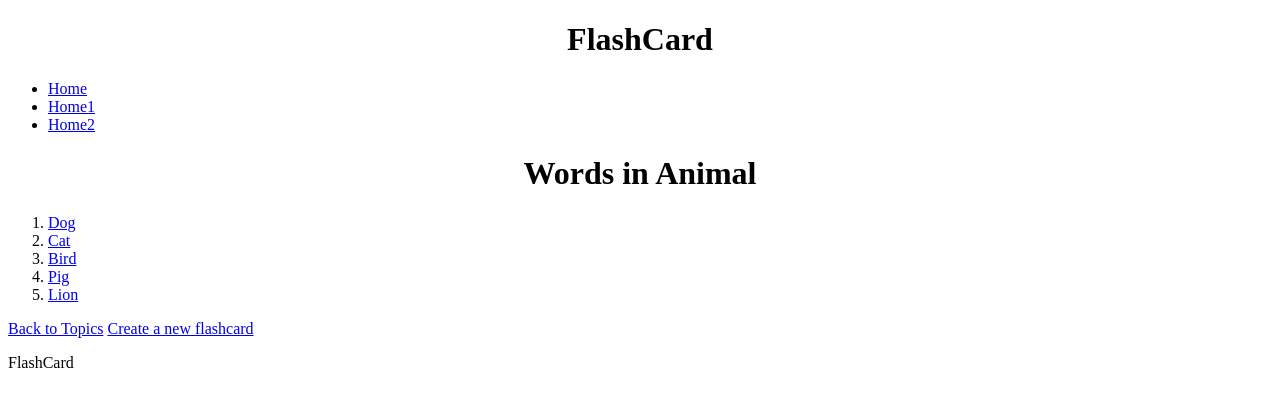
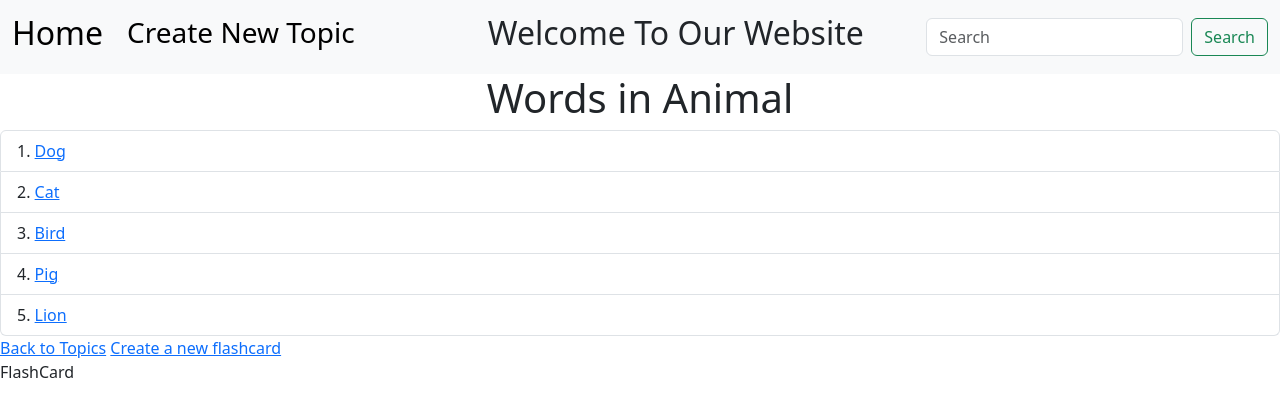
Before and after one commit to slhomles/English-Flashcards-Web-App-with-Django, a Django app: page /flashcards/1/ in a window 1280 px wide. Shown: the top 417 px of the page. Run offline with Django 4.2, Linux system fonts and the light colour scheme; data comes from the database, SQL or seed files in the repository.

Commit message:
update master.html

```diff
--- a/flashcards/templates/master.html
+++ b/flashcards/templates/master.html
@@ -1,25 +1,46 @@
+{% load static %}
 <!DOCTYPE html>
 <html lang="en">
 <head>
     <meta charset="UTF-8">
     <meta name="viewport" content="width=device-width, initial-scale=1.0">
-    {% load static %}
+
+    <link href = "https://cdn.jsdelivr.net/npm/bootstrap@5.3.3/dist/css/bootstrap.min.css" rel="stylesheet" integrity="sha384-QWTKZyjpPEjISv5WaRU9OFeRpok6YctnYmDr5pNlyT2bRjXh0JMhjY6hW+ALEwIH" crossorigin="anonymous">
+
+    <link rel="stylesheet" type="text/css" href="{% static 'css/CenterText.css' %}">
+
+    <script src="https://cdnjs.cloudflare.com/ajax/libs/jquery/3.7.1/jquery.min.js" integrity="sha512-v2CJ7UaYy4JwqLDIrZUI/4hqeoQieOmAZNXBeQyjo21dadnwR+8ZaIJVT8EE2iyI61OV8e6M8PP2/4hpQINQ/g==" crossorigin="anonymous" referrerpolicy="no-referrer"></script>
+
+    <script src="https://cdn.jsdelivr.net/npm/@popperjs/core@2.11.8/dist/umd/popper.min.js" integrity="sha384-I7E8VVD/ismYTF4hNIPjVp/Zjvgyol6VFvRkX/vR+Vc4jQkC+hVqc2pM8ODewa9r" crossorigin="anonymous"></script>
+
+    <script src="https://cdn.jsdelivr.net/npm/bootstrap@5.3.3/dist/js/bootstrap.min.js" integrity="sha384-0pUGZvbkm6XF6gxjEnlmuGrJXVbNuzT9qBBavbLwCsOGabYfZo0T0to5eqruptLy" crossorigin="anonymous"></script>
+
     <title>{% block title %}FlashCard{% endblock %}</title>
-    <link rel="stylesheet" type="text/css" href="{% static 'css/CenterText.css' %}">
+
 </head>
 <body>
-
     <header>
-        <h1>FlashCard</h1>
-        <nav>
-            <ul>
-                <li><a href="{% url 'topics' %}">Home</a></li>
-                <li><a href="{% url 'topics' %}">Home1</a></li>
-                <li><a href="{% url 'topics' %}">Home2</a></li>
-            </ul>
-        </nav>
+        <nav class="navbar navbar-expand-lg bg-body-tertiary">
+            <div class="container-fluid">
+              <a class="navbar-brand" href="{% url 'topics' %}"><h2>Home</h2></a>
+              <button class="navbar-toggler" type="button" data-bs-toggle="collapse" data-bs-target="#navbarSupportedContent" aria-controls="navbarSupportedContent" aria-expanded="false" aria-label="Toggle navigation">
+                <span class="navbar-toggler-icon"></span>
+              </button>
+              <div class="collapse navbar-collapse" id="navbarSupportedContent">
+                <ul class="navbar-nav me-auto mb-2 mb-lg-0">
+                  <li class="nav-item">
+                    <a class="nav-link active" aria-current="page" href="{% url 'create_topic' %}"><h3>Create New Topic</h3></a>
+                  </li>
+                </ul>
+                <h2 class="mx-auto">Welcome To Our Website</h2>
+                <form class="d-flex" role="search">
+                  <input class="form-control me-2" type="search" placeholder="Search" aria-label="Search">
+                  <button class="btn btn-outline-success" type="submit">Search</button>
+                </form>
+              </div>
+            </div>
+          </nav>
     </header>
-
 
     <main>
         {% block content %}
```
